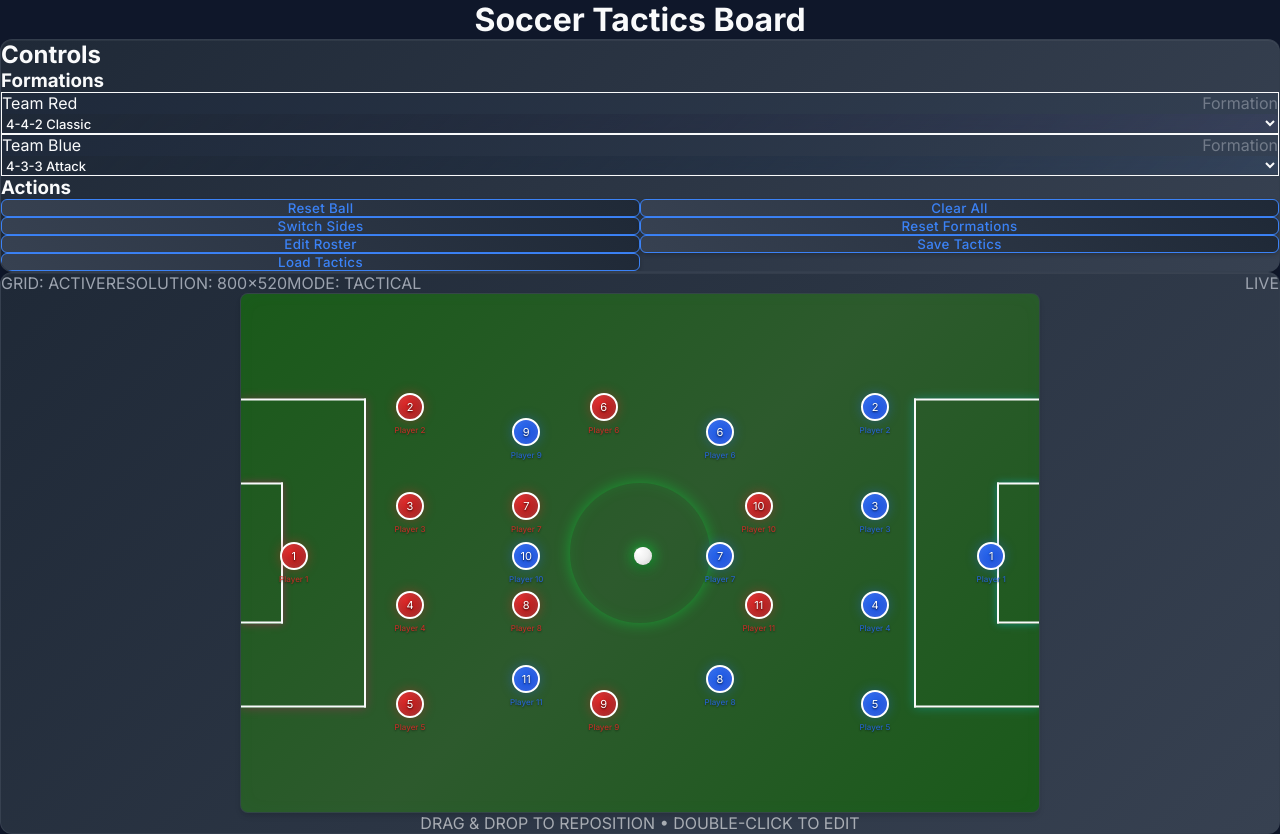
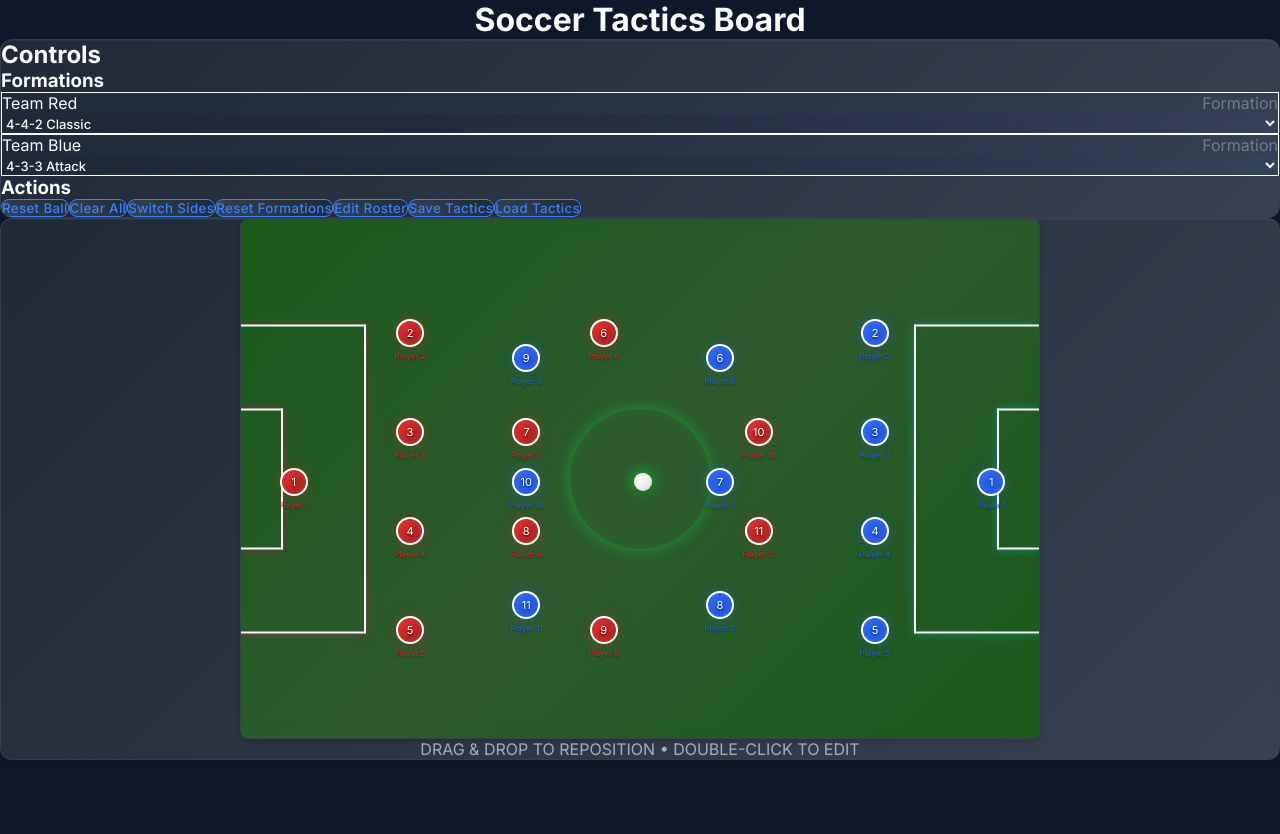
Before and after one commit to kaimrdth/Football-Board, a React (Vite) app: page / in a window 1280 px wide. After the commit the page ends 800 px from the top, so only its background shows below. Built offline with nearby package versions, Linux system fonts and the light colour scheme.

Commit message:
update: 2025-08-04 13:09

```diff
--- a/src/components/Controls.tsx
+++ b/src/components/Controls.tsx
@@ -76,7 +76,7 @@ const Controls = React.memo(() => {
             Actions
           </h3>
 
-          <div className="grid grid-cols-2 gap-4">
+          <div className="flex flex-wrap gap-3">
             <ControlButton onClick={resetBall}>Reset Ball</ControlButton>
             <ControlButton onClick={clearAll}>Clear All</ControlButton>
             <ControlButton onClick={switchSides}>Switch Sides</ControlButton>
@@ -194,7 +194,7 @@ const ControlButton = React.memo(({ children, onClick }: ControlButtonProps) =>
 
   return (
     <button
-      className="retro-button px-4 py-3 text-xs font-semibold transition-all duration-200"
+      className="retro-button px-6 py-2.5 text-xs font-semibold transition-all duration-200 whitespace-nowrap"
       onClick={onClick}
       style={{
         background: isHovered
@@ -206,7 +206,8 @@ const ControlButton = React.memo(({ children, onClick }: ControlButtonProps) =>
           ? `0 2px 8px ${buttonColor}40, inset 0 0 10px rgba(255, 255, 255, 0.1)`
           : `0 2px 4px rgba(0, 0, 0, 0.2)`,
         transform: isHovered ? 'translateY(-1px)' : 'translateY(0)',
-        borderRadius: '6px'
+        borderRadius: '8px',
+        minWidth: 'fit-content'
       }}
       onMouseEnter={() => setIsHovered(true)}
       onMouseLeave={() => setIsHovered(false)}
--- a/src/components/Pitch.tsx
+++ b/src/components/Pitch.tsx
@@ -9,18 +9,6 @@ const Pitch = React.memo(() => {
 
   return (
     <div className="neo-brutalist-panel p-8 overflow-hidden mb-8">
-      {/* Tactical status bar */}
-      <div className="flex justify-between items-center mb-6 text-xs font-mono" style={{ color: 'var(--text-secondary)' }}>
-        <div className="flex items-center gap-4">
-          <span>GRID: ACTIVE</span>
-          <span>RESOLUTION: 800x520</span>
-          <span>MODE: TACTICAL</span>
-        </div>
-        <div className="flex items-center gap-2">
-          <div className="w-1 h-1 bg-green-400 rounded-full animate-pulse" />
-          <span>LIVE</span>
-        </div>
-      </div>
 
       <div
         className="relative mx-auto pitch-neo overflow-hidden"
@@ -50,24 +38,28 @@ const PitchMarkings = React.memo(() => (
   <>
     {/* Center line (vertical) */}
     <div
-      className="absolute top-0 w-0.5 h-full animate-pulse"
+      className="absolute top-0 h-full animate-pulse"
       style={{
         left: '50%',
         transform: 'translateX(-50%)',
-        background: 'linear-gradient(to bottom, var(--primary-neon), rgba(0, 255, 65, 0.3), var(--primary-neon))',
-        boxShadow: '0 0 10px var(--primary-neon)'
+        width: '2px',
+        background: 'linear-gradient(to bottom, var(--primary-neon), rgba(0, 255, 65, 0.8), var(--primary-neon))',
+        boxShadow: '0 0 15px var(--primary-neon), 0 0 5px rgba(0, 255, 65, 0.5)',
+        zIndex: 10
       }}
     />
 
     {/* Half line (horizontal) */}
     <div
-      className="absolute left-0 w-full h-0.5 animate-pulse"
+      className="absolute left-0 w-full animate-pulse"
       style={{
         top: '50%',
         transform: 'translateY(-50%)',
-        background: 'linear-gradient(to right, var(--primary-neon), rgba(0, 255, 65, 0.3), var(--primary-neon))',
-        boxShadow: '0 0 10px var(--primary-neon)',
-        animationDelay: '0.5s'
+        height: '2px',
+        background: 'linear-gradient(to right, var(--primary-neon), rgba(0, 255, 65, 0.8), var(--primary-neon))',
+        boxShadow: '0 0 15px var(--primary-neon), 0 0 5px rgba(0, 255, 65, 0.5)',
+        animationDelay: '0.5s',
+        zIndex: 10
       }}
     />
 
```
